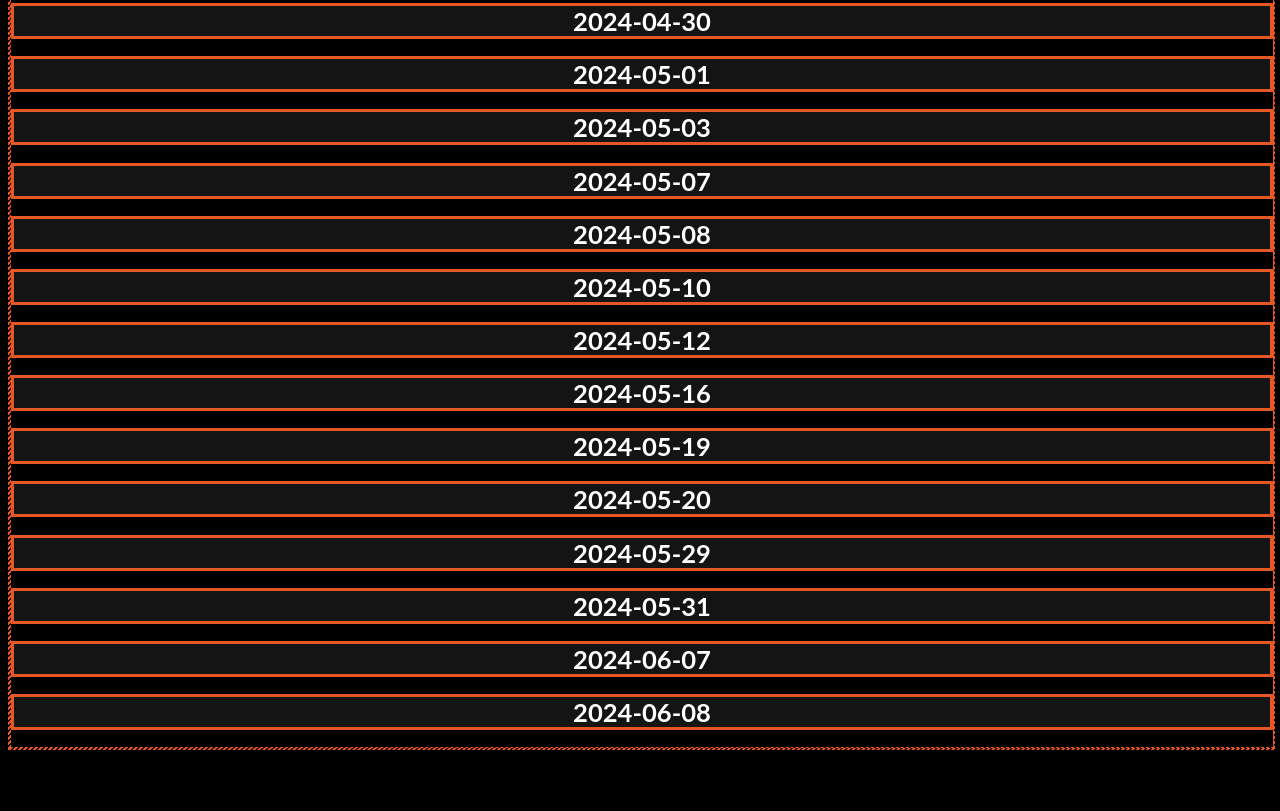
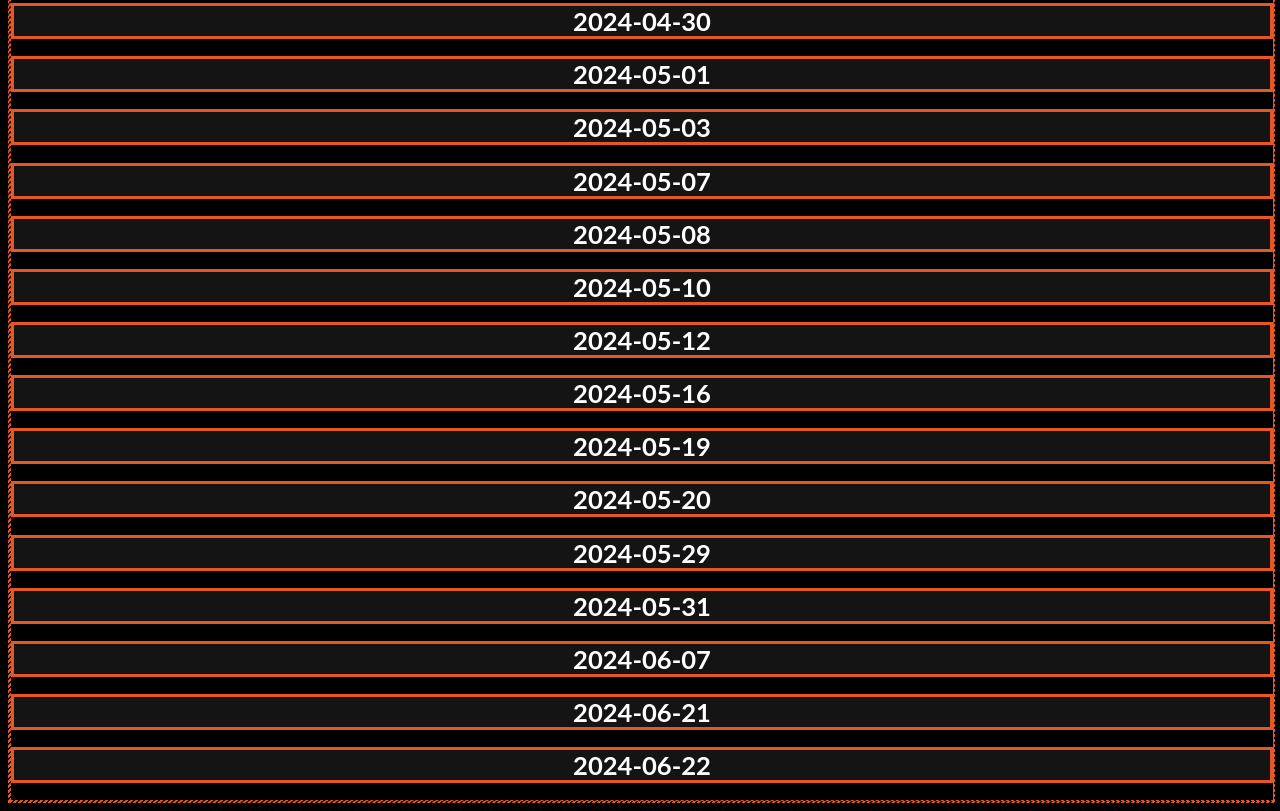
Before and after one commit to HuntingStats378/huntingstats378.github.io, a plain HTML site: page fysc/results/index.html in a window 1280 px wide. Shown: the part 2246-3057 px from the top of the page. Before the commit the page ends 3004 px from the top, so only its background shows below. Drawn offline with Linux system fonts and the light colour scheme.

Commit message:
Update index.html

```diff
--- a/fysc/results/index.html
+++ b/fysc/results/index.html
@@ -187,8 +187,11 @@
                 <a href="https://www.mediafire.com/file/euqnyg8uuh25d94/data+40.json/file">
                     <h1>2024-06-07</h1>
                 </a>
+                <a href="https://www.mediafire.com/file/texiqddcq3h6mcf/data+41.json/file">
+                    <h1>2024-06-21</h1>
+                </a>
                 <a href="./">
-                    <h1>2024-06-08</h1>
+                    <h1>2024-06-22</h1>
                 </a>
           </div>
         </div>
```
